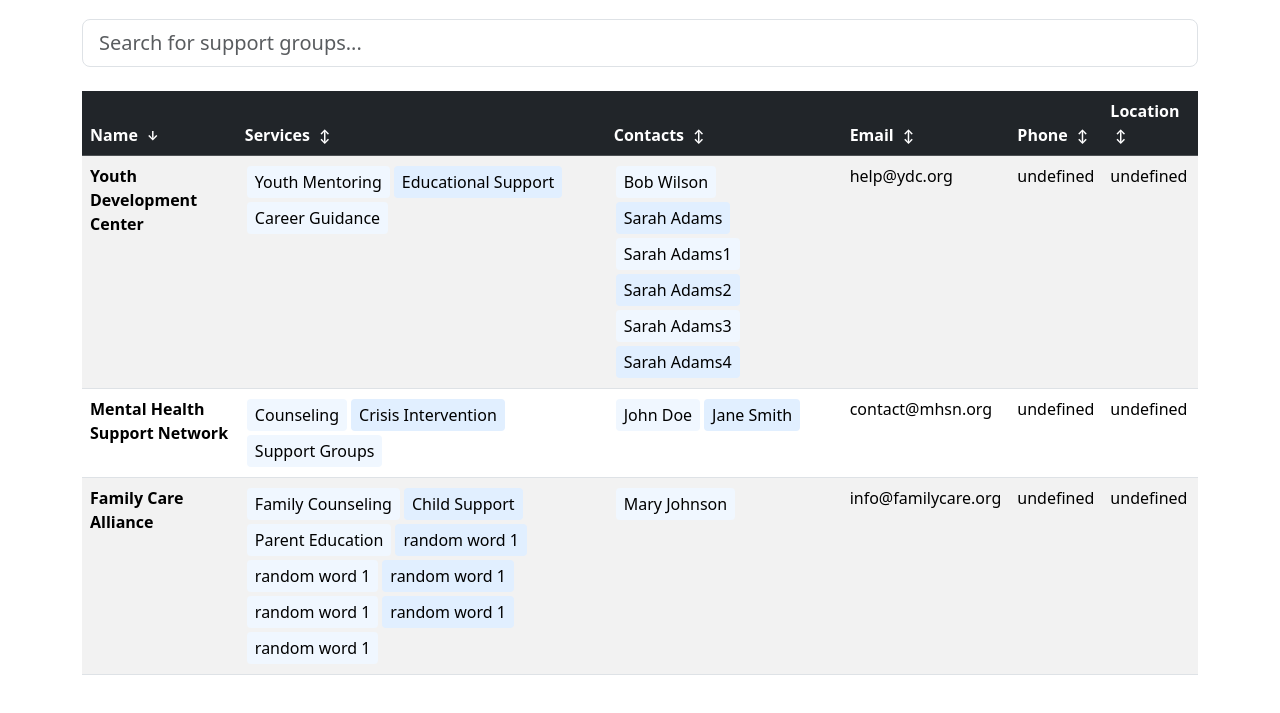
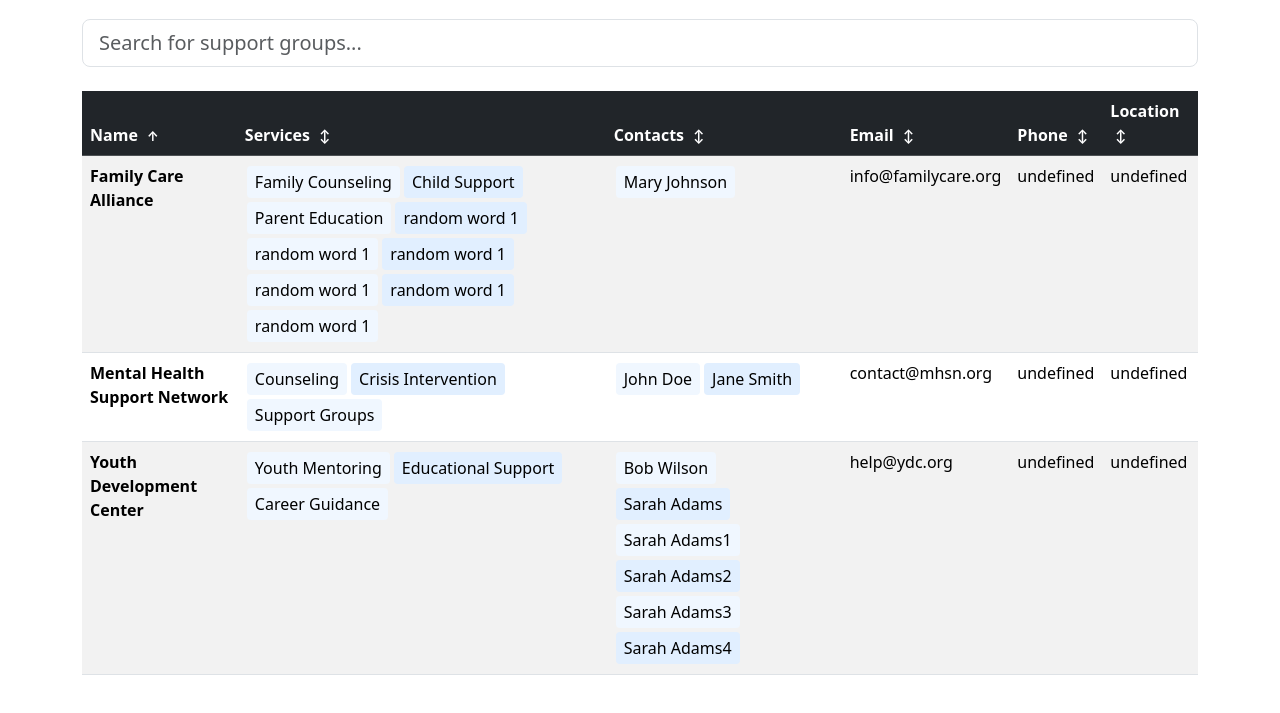
Before and after one commit to helloalbertotech/support-page, a plain HTML site: page index.html in a window 1280 px wide. Shown: the part 77-790 px from the top of the page. Drawn offline with nearby package versions, Linux system fonts and the light colour scheme.

Commit message:
Update index.html

```diff
--- a/index.html
+++ b/index.html
@@ -125,7 +125,8 @@
                 initializeFuse();
                 renderTable(supportGroups);
                 setupEventListeners();
-                 handleSort('name');
+                sortDirection = 'desc';
+                handleSort('name');
                 document.getElementById('error-message').style.display = 'none';
             } catch (error) {
                 console.error('Error loading data:', error);
```
